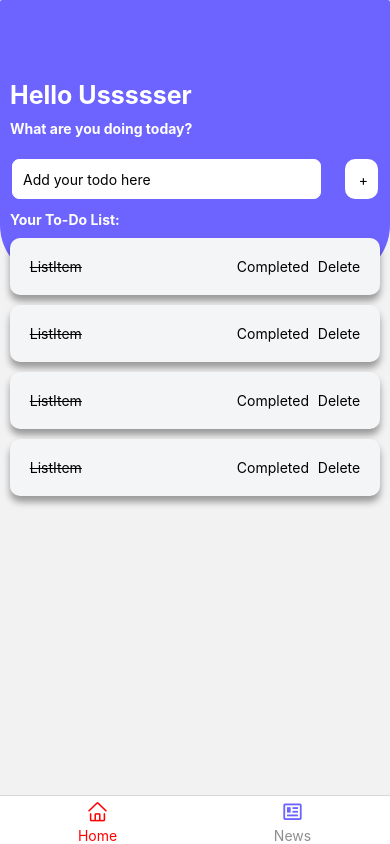
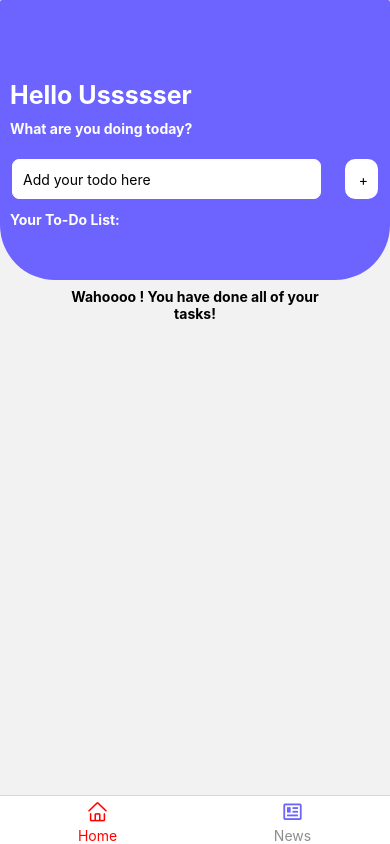
Before and after one commit to MrFarhan/react-native-todo, a React Native app: screen /Home in a window 390 px wide. Built offline with nearby package versions, Linux system fonts and the light colour scheme.

Commit message:
Added add and delete todo functionality

```diff
--- a/package.json
+++ b/package.json
@@ -15,7 +15,7 @@
     "@react-navigation/material-bottom-tabs": "^6.2.4",
     "@react-navigation/native": "^6.0.13",
     "@react-navigation/native-stack": "^6.9.1",
-    "axios": "^1.1.2",
+    "axios": "0.26.0",
     "react": "18.1.0",
     "react-native": "0.70.2",
     "react-native-dotenv": "^3.3.1",
--- a/src/components/ListItem.jsx
+++ b/src/components/ListItem.jsx
@@ -1,26 +1,22 @@
 import React, {useState} from 'react';
 import {StyleSheet, Text, TouchableOpacity, View} from 'react-native';
 
-const ListItem = () => {
-  const [doneState, setDoneState] = useState(true);
+const ListItem = ({todo,id,DeleteTodoHandler}) => {
+  const [doneState, setDoneState] = useState(false);
 
   return (
     <View style={styles.container}>
       <Text
         style={
-            doneState ? styles.listContentComplete : styles.listContentIncomplete
+          doneState ? styles.listContentComplete : styles.listContentIncomplete
         }>
-        ListItem
+        {todo}
       </Text>
-      <TouchableOpacity
-        // style={styles.addButton}
-        onPress={() => setDoneState((prev)=>!prev)}>
-        <Text>{doneState ? "Completed" : "Incomplete"}</Text>
+      <TouchableOpacity onPress={() => setDoneState(prev => !prev)}>
+        <Text>{doneState ? 'Completed' : 'Incomplete'}</Text>
       </TouchableOpacity>
-      <TouchableOpacity
-        // style={styles.addButton}
-        onPress={() => console.warn('Delete button clicked')}>
-        <Text>Delete</Text>
+      <TouchableOpacity onPress={() => DeleteTodoHandler(id)} disabled={doneState}>
+        <Text >Delete</Text>
       </TouchableOpacity>
     </View>
   );
@@ -49,10 +45,11 @@ const styles = StyleSheet.create({
   listContentComplete: {
     width: '60%',
     textDecorationLine: 'line-through',
+    color: 'gray',
   },
-  listContentIncomplete:{
+  listContentIncomplete: {
     width: '60%',
-  }
+  },
 });
 
 export default ListItem;
--- a/src/screens/Home/Home.jsx
+++ b/src/screens/Home/Home.jsx
@@ -1,5 +1,6 @@
 import React, {useState} from 'react';
 import {
+  FlatList,
   SafeAreaView,
   StyleSheet,
   Text,
@@ -8,11 +9,31 @@ import {
   View,
 } from 'react-native';
 import ListItem from '../../components/ListItem';
-import { styles } from './Style';
+import {styles} from './Style';
 
 const Home = () => {
-  const [deleteState, setDeleteState] = useState();
   const [doneState, setDoneState] = useState();
+  const [todos, setTodos] = useState([]);
+  const [todo, setTodo] = useState('');
+
+  const AddTodoHandler = () => {
+    if (todo.trim()) {
+      setTodos(prev =>
+        !!prev.length
+          ? [...prev, {todo: todo, id: todos.length + 1}]
+          : [{todo: todo, id: 1}],
+      );
+      setTodo('');
+    }
+  };
+
+  const DeleteTodoHandler = id => {
+    console.log('my id is', id);
+    let prevTodos = todos;
+
+    setTodos(prevTodos?.filter(item => item.id !== id));
+  };
+  console.log('hello', todo, todos);
   return (
     <View>
       {/* <SafeAreaView> */}
@@ -22,23 +43,38 @@ const Home = () => {
         <View style={styles.inputGroup}>
           <TextInput
             style={styles.input}
-              // onChangeText={onChangeNumber}
-              // value={'number'}
+            onChangeText={setTodo}
+            value={todo}
             placeholder="Add your todo here"
             keyboardType="numeric"
           />
-            <TouchableOpacity
-              style={styles.addButton}
-              onPress={() => console.warn('Add button clicked')}>
+          <TouchableOpacity style={styles.addButton} onPress={AddTodoHandler}>
             <Text> +</Text>
           </TouchableOpacity>
         </View>
         <Text style={styles.subParagraphs}>Your To-Do List:</Text>
         <View>
-            <ListItem />
-            <ListItem />
-            <ListItem />
-            <ListItem />
+          {!todos?.length ? (
+            <Text
+              style={{padding: 50, fontWeight: 'bold', textAlign: 'center'}}>
+              Wahoooo ! You have done all of your tasks!
+            </Text>
+          ) : (
+            <FlatList
+              style={{height: 600}}
+              contentContainerStyle={{paddingBottom: 15}}
+              data={todos}
+              keyExtractor={({id}, index) => id}
+              renderItem={({item}) => (
+                <ListItem
+                  id={item.id}
+                  todo={item.todo}
+                  key={item.id}
+                  DeleteTodoHandler={DeleteTodoHandler}
+                />
+              )}
+            />
+          )}
         </View>
       </View>
       {/* </SafeAreaView> */}
```
Also changed, not shown: 1 other file (tests, documents, lock files or other folders). Lines whose indentation alone changed are shown as unchanged.
